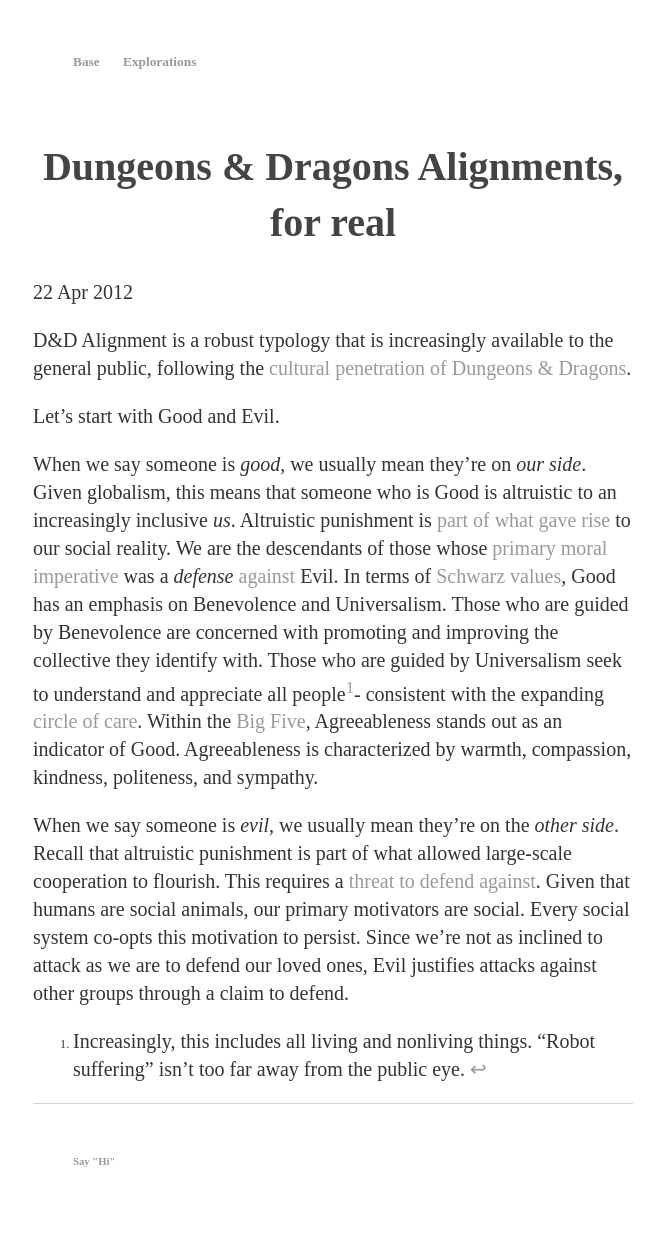
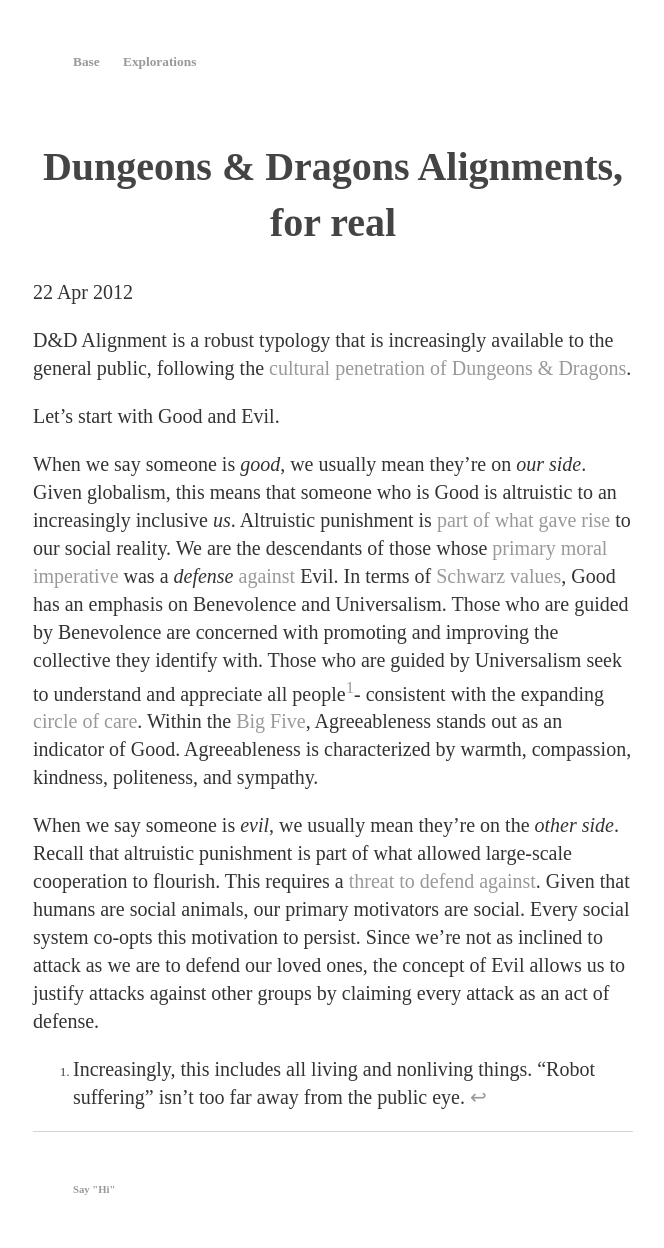
Before and after one commit to ray-dorai/ray-dorai.github.io, a Jekyll site: the page built from _posts/2012-04-22-dungeons-dragons-alignment.md, in a window 1280 px wide. Shown: the whole page, without its empty margins (307-971 px from the left). Built offline with Jekyll 4.4.1, drawn with Linux system fonts in a browser that asks for light colours; before the commit the page ends 1220 px from its top, so only the background shows below that.

Commit message:
Update 2012-04-22-dungeons-dragons-alignment.md

```diff
--- a/_posts/2012-04-22-dungeons-dragons-alignment.md
+++ b/_posts/2012-04-22-dungeons-dragons-alignment.md
@@ -10,6 +10,6 @@
 
 When we say someone is _good_, we usually mean they're on _our side_. Given globalism, this means that someone who is Good is altruistic to an increasingly inclusive _us_. Altruistic punishment is [part of what gave rise](https://www.pnas.org/content/102/19/7047) to our social reality. We are the descendants of those whose [primary moral imperative](https://www.thebritishacademy.ac.uk/sites/default/files/110p197.pdf) was a _defense_ [against](https://science.sciencemag.org/content/sci/328/5978/617.full.pdf) Evil. In terms of [Schwarz values](https://en.wikipedia.org/wiki/Theory_of_Basic_Human_Values), Good has an emphasis on Benevolence and Universalism. Those who are guided by Benevolence are concerned with promoting and improving the collective they identify with. Those who are guided by Universalism seek to understand and appreciate all people[^1]- consistent with the expanding [circle of care](https://www.sciencedirect.com/science/article/pii/S0022103108001613). Within the [Big Five](https://en.wikipedia.org/wiki/Big_Five_personality_traits), Agreeableness stands out as an indicator of Good. Agreeableness is characterized by warmth, compassion, kindness, politeness, and sympathy.
 
-When we say someone is _evil_, we usually mean they're on the _other side_. Recall that altruistic punishment is part of what allowed large-scale cooperation to flourish. This requires a [threat to defend against](https://www.pnas.org/content/pnas/110/41/16384.full.pdf). Given that humans are social animals, our primary motivators are social. Every social system co-opts this motivation to persist. Since we're not as inclined to attack as we are to defend our loved ones, Evil justifies attacks against other groups through a claim to defend.
+When we say someone is _evil_, we usually mean they're on the _other side_. Recall that altruistic punishment is part of what allowed large-scale cooperation to flourish. This requires a [threat to defend against](https://www.pnas.org/content/pnas/110/41/16384.full.pdf). Given that humans are social animals, our primary motivators are social. Every social system co-opts this motivation to persist. Since we're not as inclined to attack as we are to defend our loved ones, the concept of Evil allows us to justify attacks against other groups by claiming every attack as an act of defense.
 
 [^1]: Increasingly, this includes all living and nonliving things. "Robot suffering" isn't too far away from the public eye.
```
